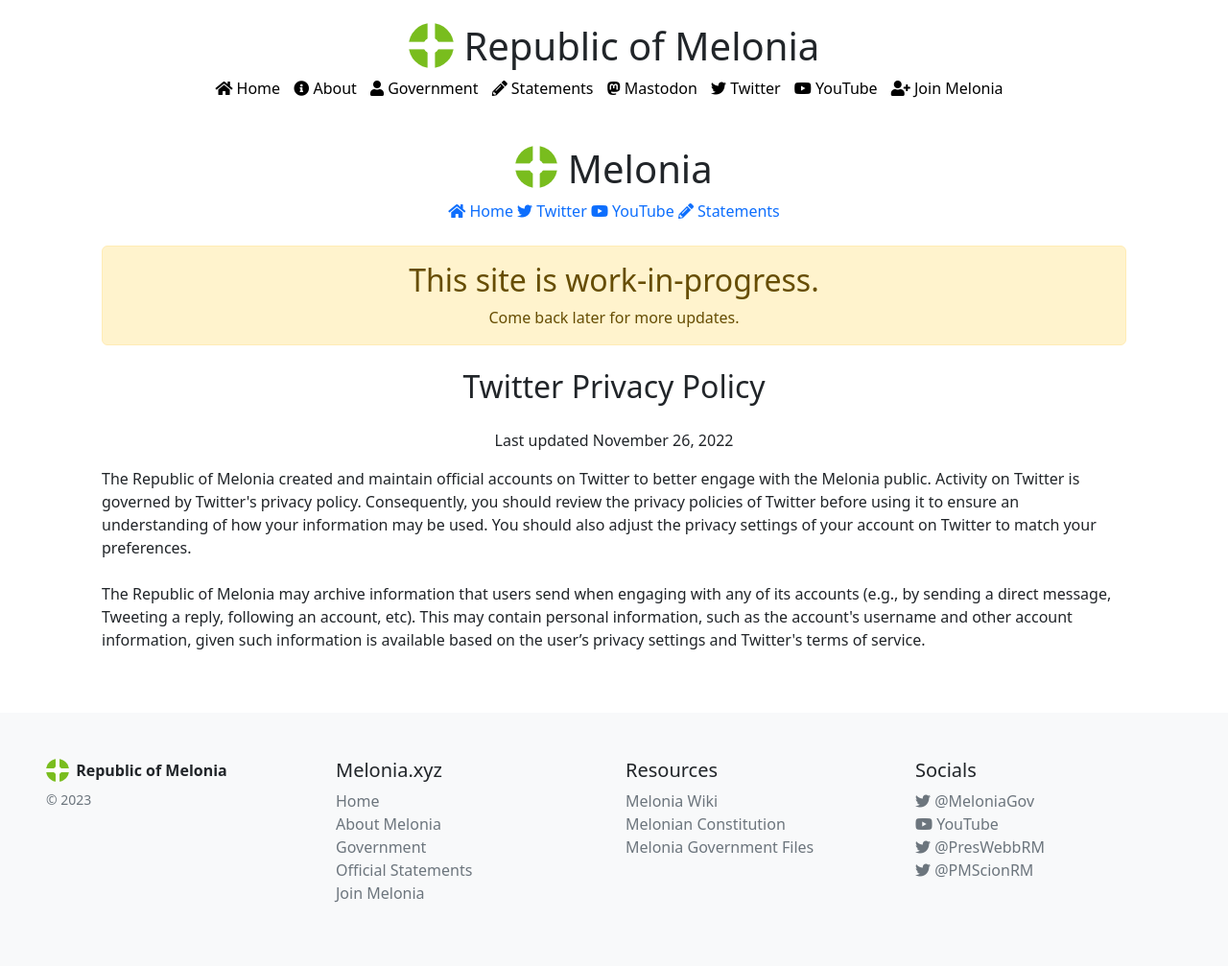
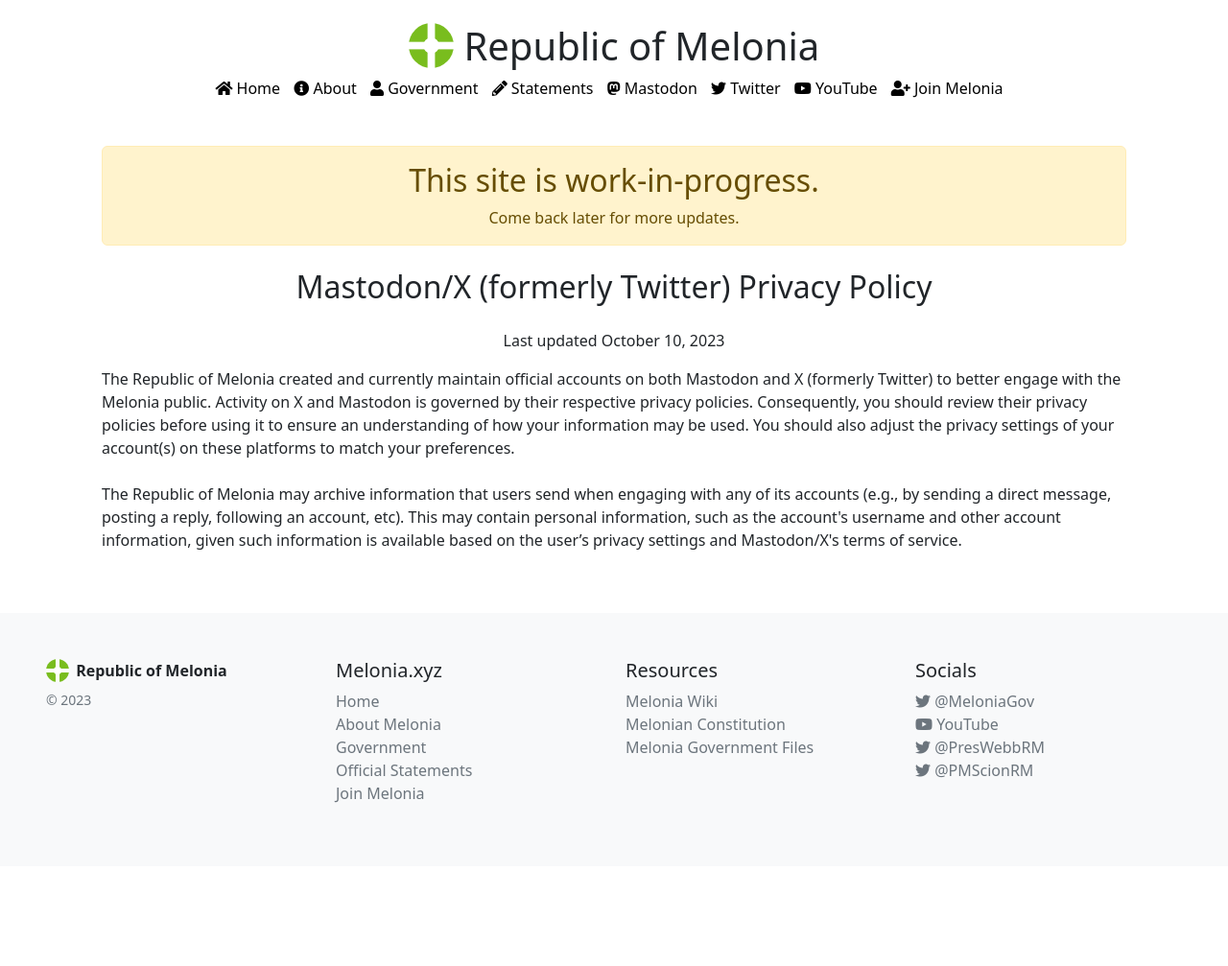
Before and after one commit to MeloniaGov/main-site, a Jekyll site: the page built from privacy.html, in a window 1280 px wide. Shown: the whole page at 96% size. Built offline with Jekyll 4.4.1, drawn with Linux system fonts in a browser that asks for light colours; nearby versions of some CDN libraries; after the commit the page ends 903 px from its top, so only the background shows below that.

Commit message:
Update privacy.html

```diff
--- a/privacy.html
+++ b/privacy.html
@@ -1,35 +1,26 @@
 ---
 title: Privacy
-description: The Republic of Melonia's Twitter Privacy Policy Statement.
-desc: The Republic of Melonia's Twitter Privacy Policy Statement.
+description: The Republic of Melonia's Mastodon/X (formerly Twitter) Privacy Policy Statement.
+desc: The Republic of Melonia's Mastodon/X (formerly Twitter) Privacy Policy Statement.
 keywords: privacy
 layout: default
 permalink: /privacy/
 ---
 
 <div class="m-4">
-	<div class="text-center">
-		<h1><img src="/img/melonia-logo.png" width="44" alt="Melonia" class="rounded-circle align-top mr-1" /> Melonia</h1>
+    <div class="alert alert-warning text-center" role="alert">
+         <h2 class="mt-0">This site is work-in-progress.</h2>
+         <p class="mb-0">Come back later for more updates.</p>
+    </div>
 
-        <a href="/" class="mr-2 text-twitter"><i class="fas fa-home"></i> Home</a>
-		<a href="https://twitter.com/meloniagov" class="mr-2 text-twitter"><i class="fab fa-twitter"></i> Twitter</a>
-		<a href="https://www.youtube.com/@melonia" class="mr-2 text-youtube"><i class="fab fa-youtube"></i> YouTube</a>
-		<a href="/statements/" class="mr-2 text-blog"><i class="fas fa-pencil-alt"></i> Statements</a>
-	</div>
-	<br>
-	<div class="alert alert-warning text-center" role="alert">
-		<h2 class="mt-0">This site is work-in-progress.</h2>
-		<p class="mb-0">Come back later for more updates.</p>
-	</div>
-
-	<h2 class="mb-4 mt-4 text-center">Twitter Privacy Policy</h2>
-    <p class="text-center">Last updated November 26, 2022</p>
+    <h2 class="mb-4 mt-4 text-center">Mastodon/X (formerly Twitter) Privacy Policy</h2>
+    <p class="text-center">Last updated October 10, 2023</p>
 
     <p>
-        The Republic of Melonia created and maintain official accounts on Twitter to better engage with the Melonia public.
-        Activity on Twitter is governed by Twitter's privacy policy. Consequently, you should review the privacy policies of Twitter before using it to ensure an understanding of how your information may be used. You should also adjust the privacy settings of your account on Twitter to match your preferences.<br><br>
+        The Republic of Melonia created and currently maintain official accounts on both Mastodon and X (formerly Twitter) to better engage with the Melonia public.
+        Activity on X and Mastodon is governed by their respective privacy policies. Consequently, you should review their privacy policies before using it to ensure an understanding of how your information may be used. You should also adjust the privacy settings of your account(s) on these platforms to match your preferences.<br><br>
 
-        The Republic of Melonia may archive information that users send when engaging with any of its accounts (e.g., by sending a direct message, Tweeting a reply, following an account, etc). This may contain personal information, such as the account's username and other account information, given such information is available based on the user’s privacy settings and Twitter's terms of service.
+        The Republic of Melonia may archive information that users send when engaging with any of its accounts (e.g., by sending a direct message, posting a reply, following an account, etc). This may contain personal information, such as the account's username and other account information, given such information is available based on the user’s privacy settings and Mastodon/X's terms of service.
     </p>
 </div>
 
```
